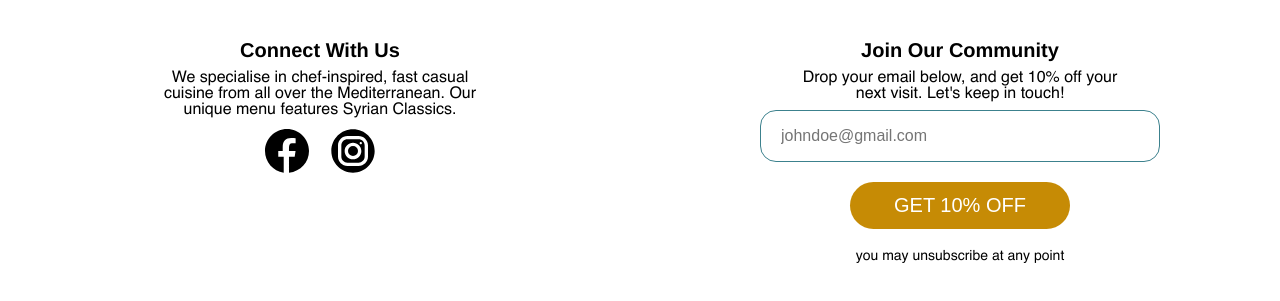
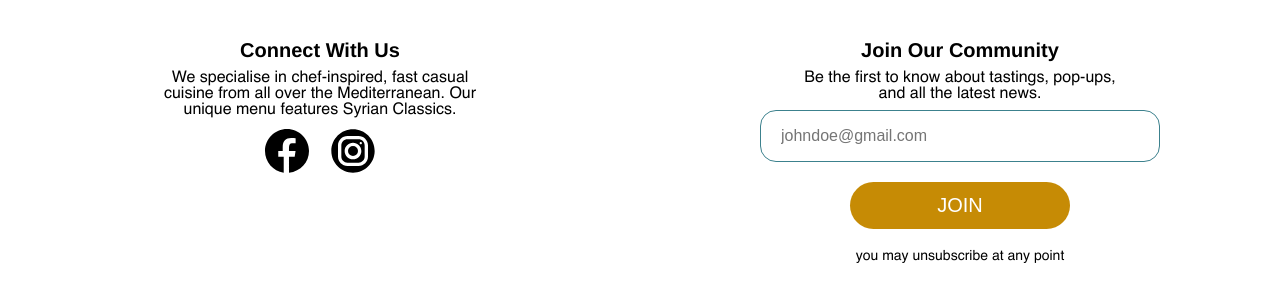
Before and after one commit to harshaand/Zaytuna, a website: page public/contact.html in a window 1280 px wide. Shown: the part 1809-2110 px from the top of the page. Drawn offline with nearby package versions, Linux system fonts and the light colour scheme.

Commit message:
Updated email signup text

```diff
--- a/public/contact.html
+++ b/public/contact.html
@@ -322,15 +322,15 @@
 
                 <div class="column-footer-bottom-row">
                     <h4 id="modal-title-footer">Join Our Community</h4>
-                    <p id="modal-description-footer">Drop your email below, and get 10%</span>
-                        off your next visit. Let's keep in touch!
+                    <p id="modal-description-footer">Be the first to know about tastings, pop-ups, and all the latest
+                        news.
                     </p>
                     <form action="" method="" id="form-modal-footer" class="form-modal-mobile">
                         <input type="email" id='email_footer' class="form-modal-footer-input" name="email"
                             placeholder="johndoe@gmail.com" aria-label="Email Address">
                         <!-- Changed to 'email' type for validation -->
                         <div class="subscribe-btn-and-text-mobile">
-                            <button type="submit" class="modal-button-CTA-mobile">GET 10% OFF</button>
+                            <button type="submit" class="modal-button-CTA-mobile">JOIN</button>
                         </div>
                         <p class="text-unsubscribe-mobile">you may unsubscribe at any point</p>
                     </form>
```
Also changed, not shown: public/gallery.html (+3 -3 lines), public/index.html (+3 -3 lines), public/menu.html (+3 -3 lines), public/menu2.html (+3 -3 lines).
